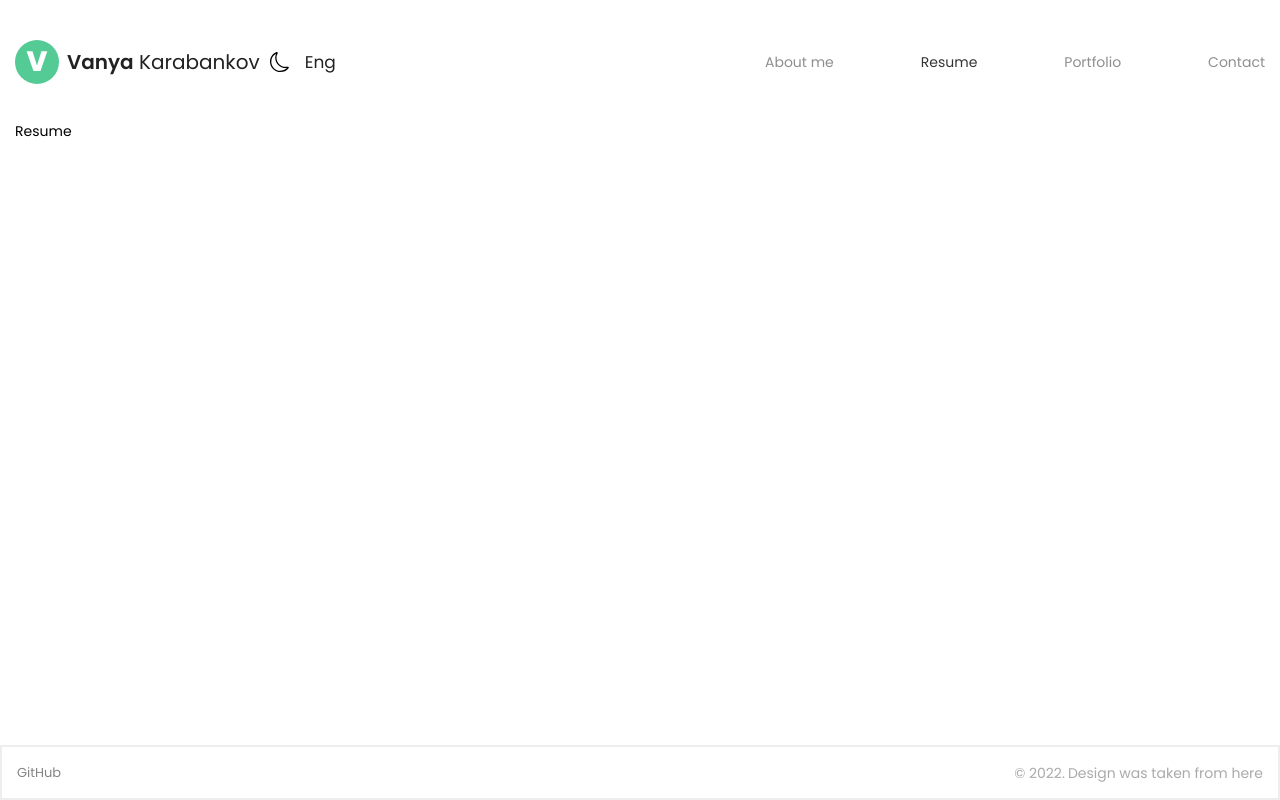
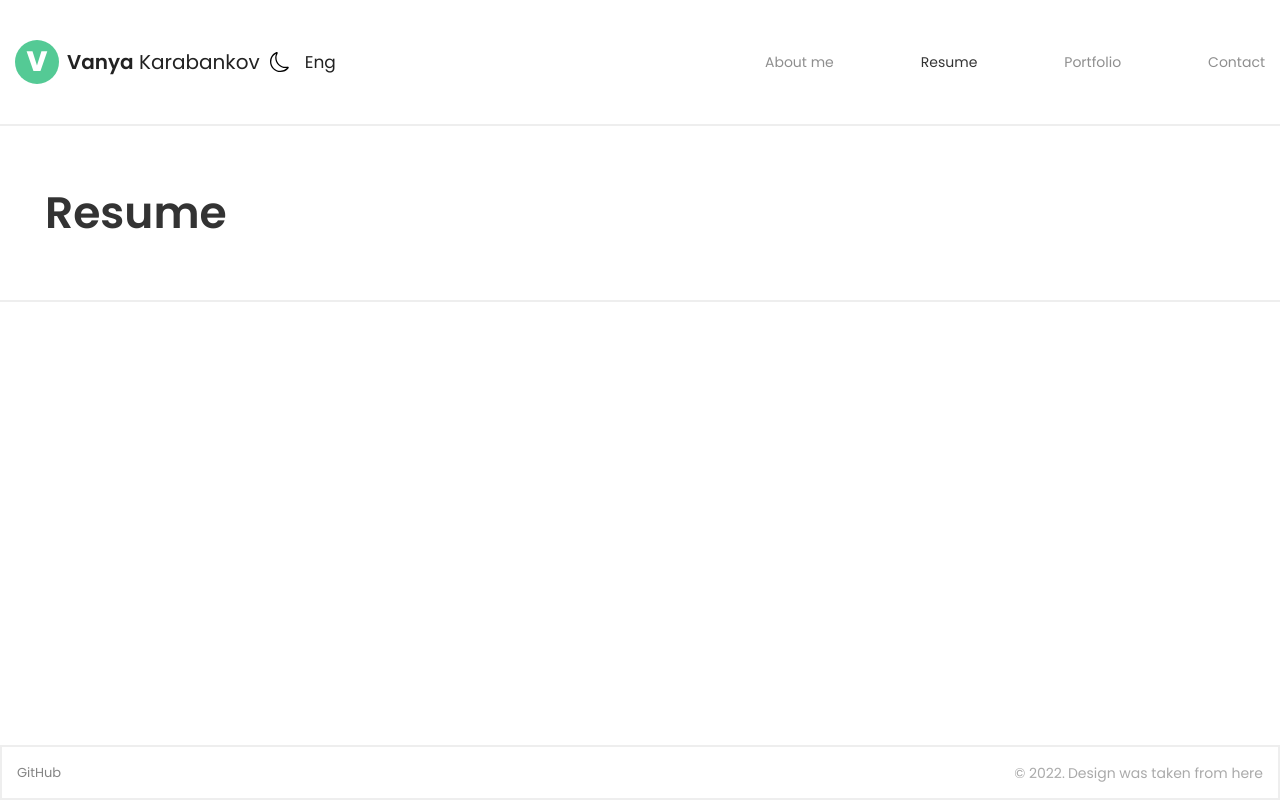
Before and after one commit to Lonerr7/react-portfolio, a React (Create React App) app: page /resume in a window 1280 px wide. Built offline with nearby package versions, Linux system fonts and the light colour scheme.

Commit message:
7. Created PageHeader.js, started making Resume page

```diff
--- a/src/App.js
+++ b/src/App.js
@@ -7,14 +7,12 @@ import Portfolio from './components/Main/Portfolio/Portfolio';
 import Contact from './components/Main/Contact/Contact';
 import Header from './components/Header/Header';
 import Footer from './components/Footer/Footer';
-import Container from './components/common/Container/Container';
 
 const App = () => {
   return (
     <div className="App">
       <Header />
       <Main>
-        <Container>
         <div className="main__inner">
           <Routes>
             <Route path="/" element={<AboutMe />} />
@@ -23,7 +21,6 @@ const App = () => {
             <Route path="/contact" element={<Contact />} />
           </Routes>
         </div>
-        </Container>
       </Main>
       <Footer />
     </div>
--- a/src/components/Footer/Footer.js
+++ b/src/components/Footer/Footer.js
@@ -1,7 +1,8 @@
+import { connect } from 'react-redux';
 import BigContainer from '../common/BigContainer/BigContainer';
 import s from './Footer.module.scss';
 
-const Footer = () => {
+const Footer = ({ footer }) => {
   return (
     <footer className={s.footer}>
       <BigContainer>
@@ -24,7 +25,7 @@ const Footer = () => {
               target="_blank"
               rel="noreferrer"
             >
-                Design was taken from here
+              {footer.designLinkText}
             </a>
           </p>
         </div>
@@ -33,4 +34,8 @@ const Footer = () => {
   );
 };
 
-export default Footer;
+const mapStateToProps = (state) => ({
+  footer: state.app.currentLanguageInfo.footer,
+});
+
+export default connect(mapStateToProps, null)(Footer);
--- a/src/components/Footer/Footer.module.scss
+++ b/src/components/Footer/Footer.module.scss
@@ -14,10 +14,6 @@
     line-height: 21px;
     color: var(--h-color);
     opacity: 0.6;
-
-    &:hover {
-      text-decoration: none;
-    }
   }
 
   &__text {
--- a/src/components/Main/AboutMe/AboutMe.js
+++ b/src/components/Main/AboutMe/AboutMe.js
@@ -1,14 +1,17 @@
 import s from './AboutMe.module.scss';
 import Myself from './Myself/Myself';
 import WhatIDo from './WhatIDo/WhatIDo';
+import Container from '../../common/Container/Container';
 
 const AboutMe = () => {
   return (
     <div className={s.aboutMe}>
-      <Myself />
-      <WhatIDo />
+      <Container>
+        <Myself />
+        <WhatIDo />
+      </Container>
     </div>
-  )
-}
+  );
+};
 
-export default AboutMe
+export default AboutMe;
--- a/src/components/Main/Resume/Resume.js
+++ b/src/components/Main/Resume/Resume.js
@@ -1,9 +1,17 @@
+import { connect } from 'react-redux';
+import PageHeader from '../../common/PageHeader/PageHeader';
 import s from './Resume.module.scss';
 
-const Resume = () => {
+const Resume = ({ resume }) => {
   return (
-    <div className={s.resume}>Resume</div>
-  )
-}
+    <div className={s.resume}>
+      <PageHeader title={resume.title} />
+    </div>
+  );
+};
 
-export default Resume
+const mapStateToProps = (state) => ({
+  resume: state.app.currentLanguageInfo.main.resume,
+});
+
+export default connect(mapStateToProps, null)(Resume);
--- /dev/null
+++ b/src/components/common/PageHeader/PageHeader.js
@@ -0,0 +1,16 @@
+import BigContainer from '../BigContainer/BigContainer';
+import s from './PageHeader.module.scss';
+
+const PageHeader = ({ title }) => {
+  return (
+    <div className={s.pageHeader}>
+      <BigContainer>
+        <div className={s.pageHeader__inner}>
+          <h1 className={s.pageHeader__title}>{title}</h1>
+        </div>
+      </BigContainer>
+    </div>
+  );
+};
+
+export default PageHeader;
--- /dev/null
+++ b/src/components/common/PageHeader/PageHeader.module.scss
@@ -0,0 +1,14 @@
+.pageHeader {
+  border-top: 2px solid var(--footer-border);
+  border-bottom: 2px solid var(--footer-border);
+
+  &__inner {
+    padding: 65px 30px;
+  }
+
+  &__title {
+    color: var(--h-color);
+    font-size: 44px;
+    font-weight: 600;
+  }
+}
--- a/src/redux/appReducer.js
+++ b/src/redux/appReducer.js
@@ -76,13 +76,13 @@ const initialState = {
           {
             id: 5,
             title: 'Layout',
-            img: <SiW3C style={{marginTop: '-14px'}} />,
+            img: <SiW3C style={{ marginTop: '-14px' }} />,
             text: 'Learned to make responsive web-pages for different screen resolutions. I always keep up with principles of W3C validation.',
           },
           {
             id: 6,
             title: 'GIT',
-            img: <FaGit style={{marginTop: '-13px'}} />,
+            img: <FaGit style={{ marginTop: '-13px' }} />,
             text: 'Learned to use a version control system Git. During developement used GitHub as a remote storage. Learned to push, pull, create branches, reset commits, and more.',
           },
           {
@@ -99,6 +99,12 @@ const initialState = {
           },
         ],
       },
+      resume: {
+        title: 'Resume',
+      },
+    },
+    footer: {
+      designLinkText: 'Design was taken from here',
     },
   },
   ru: {
@@ -189,6 +195,12 @@ const initialState = {
           },
         ],
       },
+      resume: {
+        title: 'Резюме',
+      },
+    },
+    footer: {
+      designLinkText: 'Дизайн был взят отсюда',
     },
   },
 };
```
Lines whose indentation alone changed are shown as unchanged.
